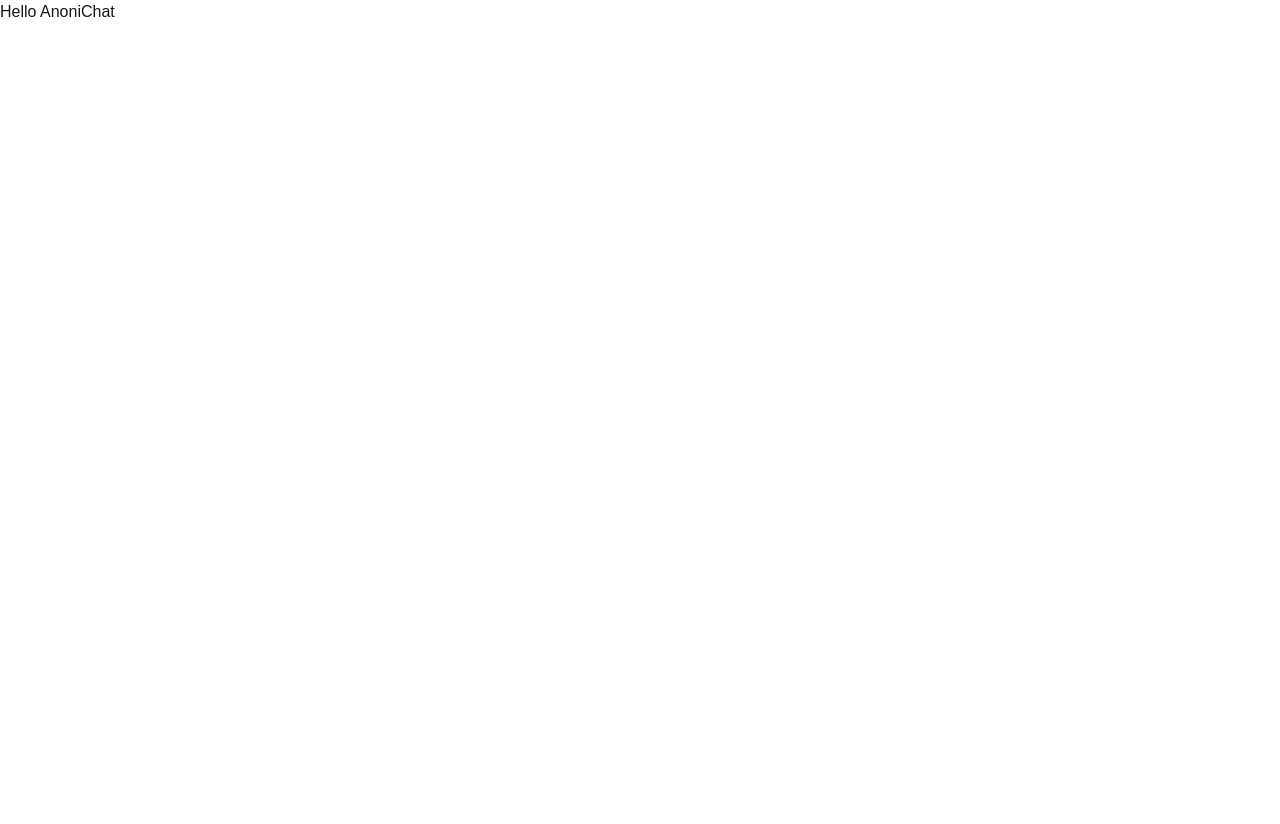
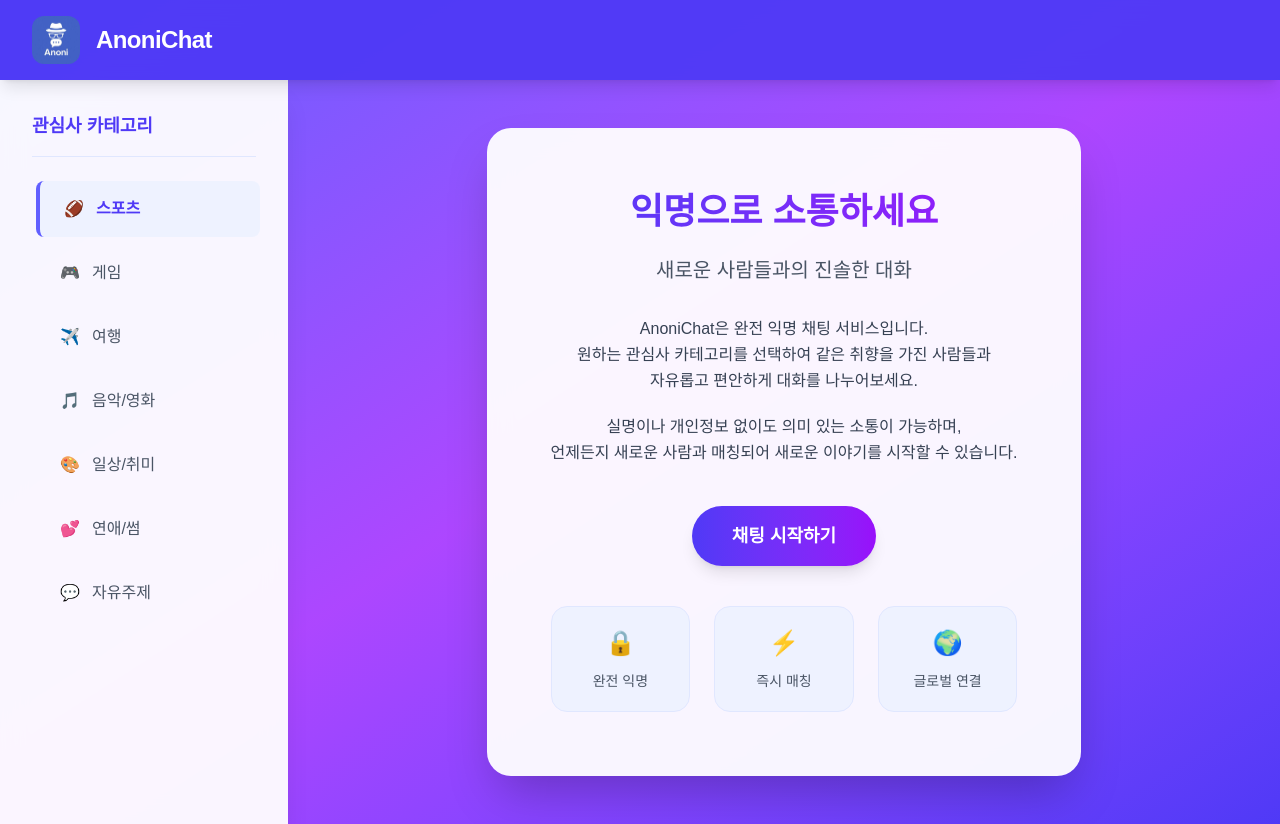
Before and after one commit to AnoniChat/Web, a Next.js app: page / in a window 1280 px wide. Before the commit the page ends 800 px from the top, so only its background shows below. Built offline with nearby package versions, Linux system fonts and the light colour scheme.

Commit message:
feat: 메인페이지 초안(page, header, sidebar, maincontent 컴포넌트 분리)

```diff
--- /dev/null
+++ b/app/components/Header.tsx
@@ -0,0 +1,24 @@
+import Image from 'next/image';
+
+export default function Header() {
+  return (
+    <header className="fixed top-0 left-0 right-0 h-20 bg-indigo-600/95 backdrop-blur-md z-50 shadow-lg">
+      <div className="flex items-center h-full px-8">
+        <div className="flex items-center gap-4">
+          <div className="w-12 h-12 rounded-xl overflow-hidden">
+            <Image
+              src="/anonichat-logo.png"
+              alt="AnoniChat 로고"
+              width={48}
+              height={48}
+              className="w-full h-full object-cover"
+            />
+          </div>
+          <h1 className="text-white text-2xl font-bold tracking-tight">
+            AnoniChat
+          </h1>
+        </div>
+      </div>
+    </header>
+  );
+}
--- /dev/null
+++ b/app/components/MainContent.tsx
@@ -0,0 +1,76 @@
+interface Category {
+  id: string;
+  name: string;
+  icon: string;
+  displayName: string;
+}
+
+interface MainContentProps {
+  activeCategory: Category;
+  onStartChat: () => void;
+}
+
+export default function MainContent({ activeCategory, onStartChat }: MainContentProps) {
+  const isDefaultCategory = activeCategory.id === 'sports';
+
+  return (
+    <main className="flex-1 flex items-center justify-center p-12">
+      <div className="bg-white/95 backdrop-blur-md rounded-3xl p-16 max-w-2xl text-center shadow-2xl animate-fade-in-up">
+        <h1 className="text-4xl font-bold bg-gradient-to-r from-indigo-600 to-purple-600 bg-clip-text text-transparent mb-6">
+          {isDefaultCategory ? '익명으로 소통하세요' : `${activeCategory.displayName} 채팅방`}
+        </h1>
+
+        <p className="text-xl text-gray-600 mb-8">
+          {isDefaultCategory
+            ? '새로운 사람들과의 진솔한 대화'
+            : `${activeCategory.displayName}에 관심있는 사람들과의 대화`
+          }
+        </p>
+
+        <div className="text-gray-700 leading-relaxed mb-10 space-y-5">
+          {isDefaultCategory ? (
+            <>
+              <p>
+                AnoniChat은 완전 익명 채팅 서비스입니다.<br />
+                원하는 관심사 카테고리를 선택하여 같은 취향을 가진 사람들과<br />
+                자유롭고 편안하게 대화를 나누어보세요.
+              </p>
+              <p>
+                실명이나 개인정보 없이도 의미 있는 소통이 가능하며,<br />
+                언제든지 새로운 사람과 매칭되어 새로운 이야기를 시작할 수 있습니다.
+              </p>
+            </>
+          ) : (
+            <p>
+              {activeCategory.displayName}에 관심있는 사람들과<br />
+              익명으로 자유롭게 대화를 나누어보세요.
+            </p>
+          )}
+        </div>
+
+        <button
+          onClick={onStartChat}
+          className="bg-gradient-to-r from-indigo-600 to-purple-600 text-white px-10 py-4 rounded-full text-lg font-semibold hover:shadow-xl hover:-translate-y-1 transition-all duration-300 shadow-lg"
+        >
+          채팅 시작하기
+        </button>
+
+        {/* 특징 카드들 */}
+        <div className="grid grid-cols-3 gap-6 mt-10">
+          <div className="text-center p-5 rounded-2xl bg-indigo-50 border border-indigo-100">
+            <div className="text-2xl mb-3">🔒</div>
+            <div className="text-sm font-medium text-gray-600">완전 익명</div>
+          </div>
+          <div className="text-center p-5 rounded-2xl bg-indigo-50 border border-indigo-100">
+            <div className="text-2xl mb-3">⚡</div>
+            <div className="text-sm font-medium text-gray-600">즉시 매칭</div>
+          </div>
+          <div className="text-center p-5 rounded-2xl bg-indigo-50 border border-indigo-100">
+            <div className="text-2xl mb-3">🌍</div>
+            <div className="text-sm font-medium text-gray-600">글로벌 연결</div>
+          </div>
+        </div>
+      </div>
+    </main>
+  );
+}
--- /dev/null
+++ b/app/components/Sidebar.tsx
@@ -0,0 +1,45 @@
+interface Category {
+  id: string;
+  name: string;
+  icon: string;
+  displayName: string;
+}
+
+interface SidebarProps {
+  categories: Category[];
+  activeCategory: Category;
+  onCategoryClick: (category: Category) => void;
+}
+
+export default function Sidebar({
+  categories,
+  activeCategory,
+  onCategoryClick
+}: SidebarProps) {
+  return (
+    <aside className="w-72 bg-white/95 backdrop-blur-md shadow-xl">
+      <div className="p-8">
+        <h3 className="text-indigo-600 text-lg font-semibold mb-6 pb-4 border-b border-indigo-100">
+          관심사 카테고리
+        </h3>
+        <ul className="space-y-2">
+          {categories.map((category) => (
+            <li key={category.id}>
+              <button
+                onClick={() => onCategoryClick(category)}
+                className={`w-full text-left px-6 py-4 rounded-lg transition-all duration-300 border-l-4 ${
+                  activeCategory.id === category.id
+                    ? 'bg-indigo-50 text-indigo-600 border-l-indigo-500 font-semibold transform translate-x-1'
+                    : 'text-gray-600 border-l-transparent hover:bg-indigo-50 hover:text-indigo-600 hover:border-l-indigo-300 hover:transform hover:translate-x-1'
+                }`}
+              >
+                <span className="mr-3">{category.icon}</span>
+                {category.name}
+              </button>
+            </li>
+          ))}
+        </ul>
+      </div>
+    </aside>
+  );
+}
--- a/app/page.tsx
+++ b/app/page.tsx
@@ -1,7 +1,122 @@
-export default function Home() {
+// app/page.tsx
+'use client';
+
+import { useState } from 'react';
+import Header from './components/Header';
+import Sidebar from './components/Sidebar';
+import MainContent from './components/MainContent';
+
+// 카테고리 타입 정의
+interface Category {
+  id: string;
+  name: string;
+  icon: string;
+  displayName: string;
+}
+
+// 카테고리 데이터
+const categories: Category[] = [
+  { id: 'sports', name: '스포츠', icon: '🏈', displayName: '스포츠' },
+  { id: 'game', name: '게임', icon: '🎮', displayName: '게임' },
+  { id: 'travel', name: '여행', icon: '✈️', displayName: '여행' },
+  { id: 'music', name: '음악/영화', icon: '🎵', displayName: '음악/영화' },
+  { id: 'hobby', name: '일상/취미', icon: '🎨', displayName: '일상/취미' },
+  { id: 'love', name: '연애/썸', icon: '💕', displayName: '연애/썸' },
+  { id: 'free', name: '자유주제', icon: '💬', displayName: '자유주제' },
+];
+
+export default function HomePage() {
+  // 활성 카테고리 상태 관리
+  const [activeCategory, setActiveCategory] = useState<Category>(categories[0]);
+
+  // 카테고리 클릭 핸들러
+  const handleCategoryClick = (category: Category) => {
+    setActiveCategory(category);
+  };
+
+  // 채팅 시작 핸들러
+  const handleStartChat = async () => {
+    try {
+      // 백엔드 API 호출
+      const response = await fetch('/api/chat/start', {
+        method: 'POST',
+        headers: {
+          'Content-Type': 'application/json',
+        },
+        body: JSON.stringify({
+          category: activeCategory.id,
+        }),
+      });
+
+      if (response.ok) {
+        const data = await response.json();
+
+        if (data.success && data.roomId) {
+          // 채팅방으로 이동
+          window.location.href = `/chat?roomId=${data.roomId}&category=${encodeURIComponent(activeCategory.displayName)}`;
+        } else {
+          alert(data.message || '채팅 시작에 실패했습니다.');
+        }
+      } else {
+        const errorData = await response.json();
+        alert(errorData.message || '채팅 시작에 실패했습니다. 다시 시도해주세요.');
+      }
+    } catch (error) {
+      console.error('채팅 시작 오류:', error);
+      alert('네트워크 오류가 발생했습니다. 잠시 후 다시 시도해주세요.');
+    }
+  };
+
   return (
-    <main>
-      <h2>Hello AnoniChat</h2>
-    </main>
+    <div className="min-h-screen bg-gradient-to-br from-indigo-500 via-purple-500 to-indigo-600">
+      {/* 헤더 컴포넌트 */}
+      <Header />
+
+      <div className="flex min-h-screen pt-20">
+        {/* 사이드바 컴포넌트 */}
+        <Sidebar
+          categories={categories}
+          activeCategory={activeCategory}
+          onCategoryClick={handleCategoryClick}
+        />
+
+        {/* 메인 컨텐츠 컴포넌트 */}
+        <MainContent
+          activeCategory={activeCategory}
+          onStartChat={handleStartChat}
+        />
+      </div>
+
+      {/* 모바일 반응형을 위한 스타일 */}
+      <style jsx>{`
+        @keyframes fade-in-up {
+          from {
+            opacity: 0;
+            transform: translateY(30px);
+          }
+          to {
+            opacity: 1;
+            transform: translateY(0);
+          }
+        }
+        .animate-fade-in-up {
+          animation: fade-in-up 0.8s ease-out;
+        }
+
+        @media (max-width: 768px) {
+          .flex {
+            flex-direction: column;
+          }
+          aside {
+            width: 100%;
+            order: 2;
+          }
+          main {
+            order: 1;
+            padding: 1.5rem;
+          }
+        }
+      `}</style>
+    </div>
   );
 }
```
Also changed, not shown: public/anonichat-logo.png (added).
